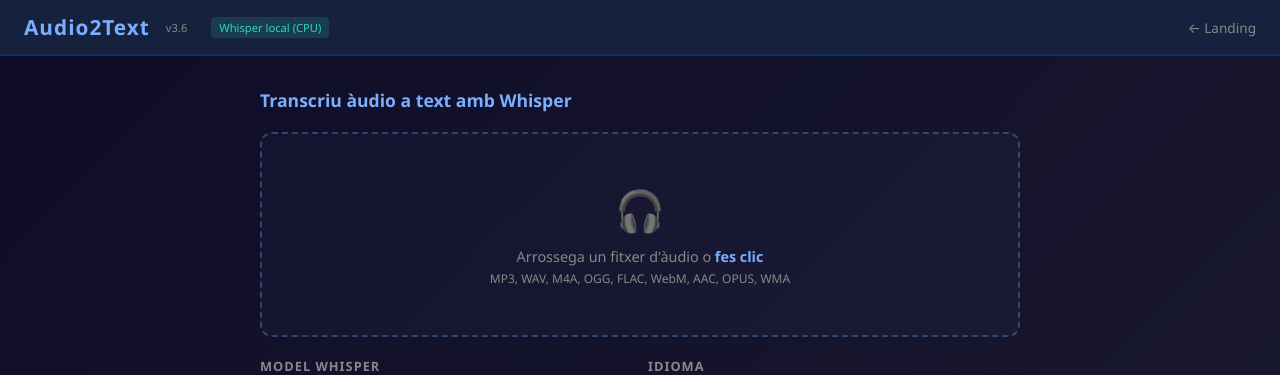
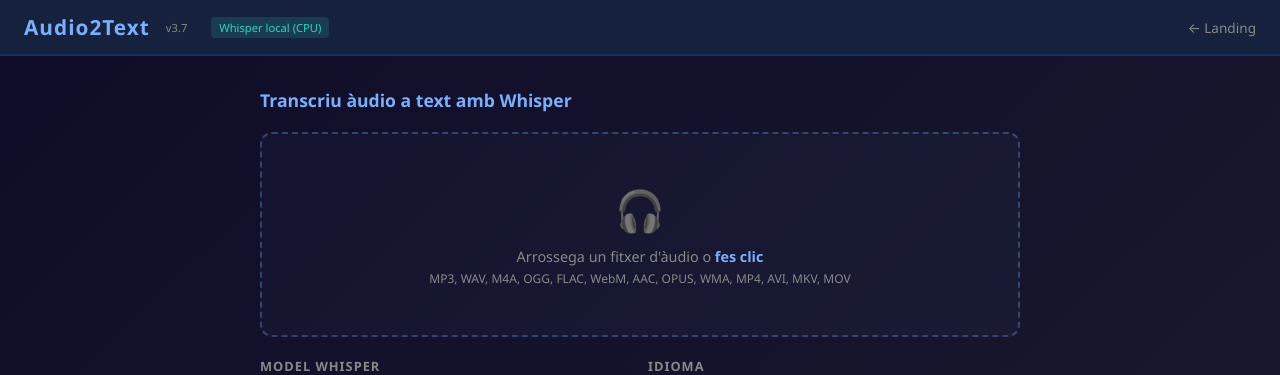
Before and after one commit to xroigg737-design/audio2text, a Flask app: page / in a window 1280 px wide. Shown: the top 375 px of the page. Run offline with Flask 3, Linux system fonts and the light colour scheme; data that the repository does not hold is empty; parts of the project's set-up code (start-up, migrations or seed data) failed here and were passed over.

Commit message:
Afegir suport per fitxers de vídeo (MP4, AVI, MKV, MOV)
Permet transcriure àudio extret de contenidors de vídeo.
ffmpeg ja sap extreure l'àudio automàticament.
Versió 3.1.

Co-Authored-By: Claude Opus 4.6 <noreply@anthropic.com>

```diff
--- a/app.py
+++ b/app.py
@@ -28,14 +28,14 @@ app.config["MAX_CONTENT_LENGTH"] = 500 * 1024 * 1024  # 500 MB
 OUTPUT_DIR = Path(__file__).parent / "output"
 OUTPUT_DIR.mkdir(exist_ok=True)
 
-ALLOWED_EXTENSIONS = {".mp3", ".wav", ".m4a", ".ogg", ".flac", ".webm", ".wma", ".aac", ".opus"}
+ALLOWED_EXTENSIONS = {".mp3", ".wav", ".m4a", ".ogg", ".flac", ".webm", ".wma", ".aac", ".opus", ".mp4", ".avi", ".mkv", ".mov"}
 WHISPER_MODELS = ["tiny", "base", "small", "medium", "large"]
 # OpenAI API models: gpt-transcribe is more accurate but returns no timestamps
 API_MODELS = ["gpt-transcribe", "whisper-1"]
 API_CHUNK_SECONDS = 600  # gpt-transcribe: split long audio to avoid truncated output
 OPENAI_API_KEY = os.getenv("OPENAI_API_KEY", "")
 
-APP_VERSION = "3.6"
+APP_VERSION = "3.7"
 
 OPENAI_MAX_BYTES = 25 * 1024 * 1024  # 25 MB API limit
 
--- a/templates/index.html
+++ b/templates/index.html
@@ -589,9 +589,9 @@
   <div class="drop-zone" id="dropZone">
     <div class="icon">&#127911;</div>
     <div class="label">Arrossega un fitxer d'àudio o <strong>fes clic</strong></div>
-    <div class="formats">MP3, WAV, M4A, OGG, FLAC, WebM, AAC, OPUS, WMA</div>
+    <div class="formats">MP3, WAV, M4A, OGG, FLAC, WebM, AAC, OPUS, WMA, MP4, AVI, MKV, MOV</div>
     <div class="file-info" id="fileInfo"></div>
-    <input type="file" id="fileInput" accept=".mp3,.wav,.m4a,.ogg,.flac,.webm,.wma,.aac,.opus">
+    <input type="file" id="fileInput" accept=".mp3,.wav,.m4a,.ogg,.flac,.webm,.wma,.aac,.opus,.mp4,.avi,.mkv,.mov">
   </div>
 
   <div class="options">
```
